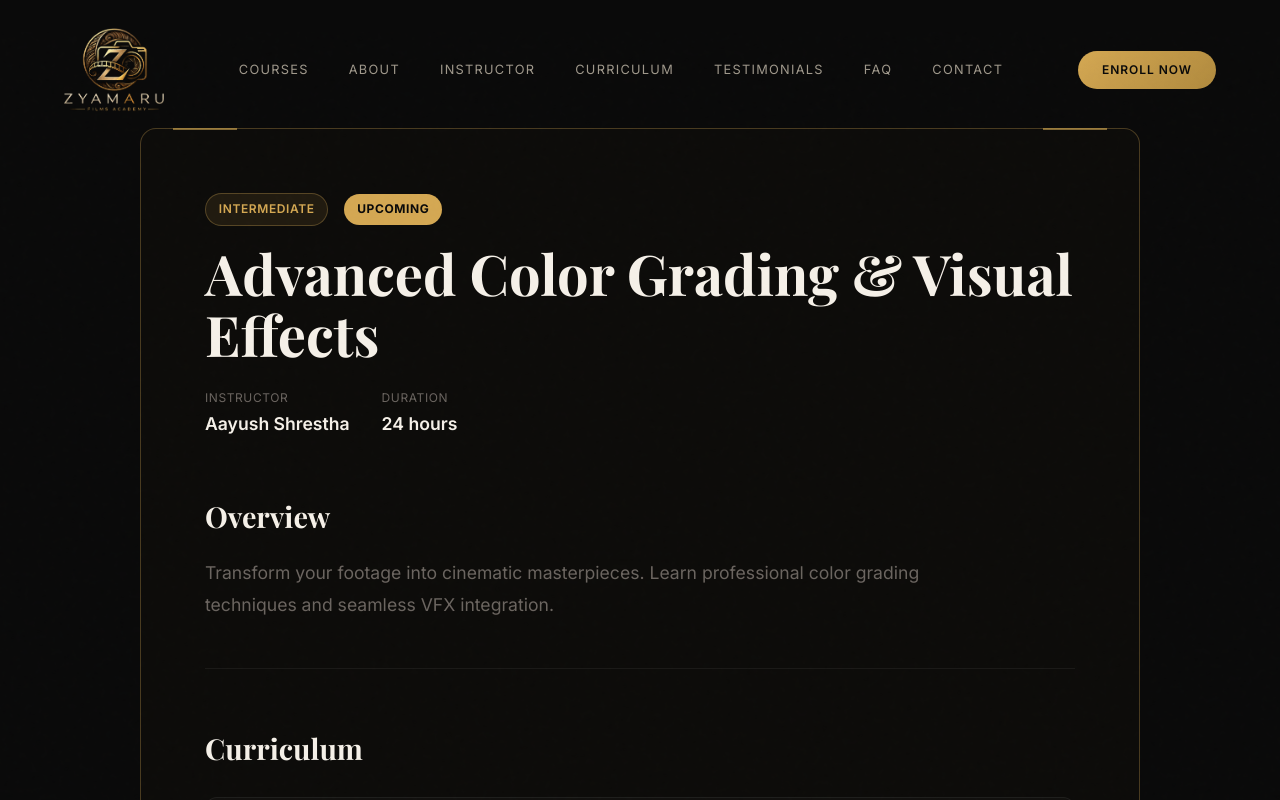
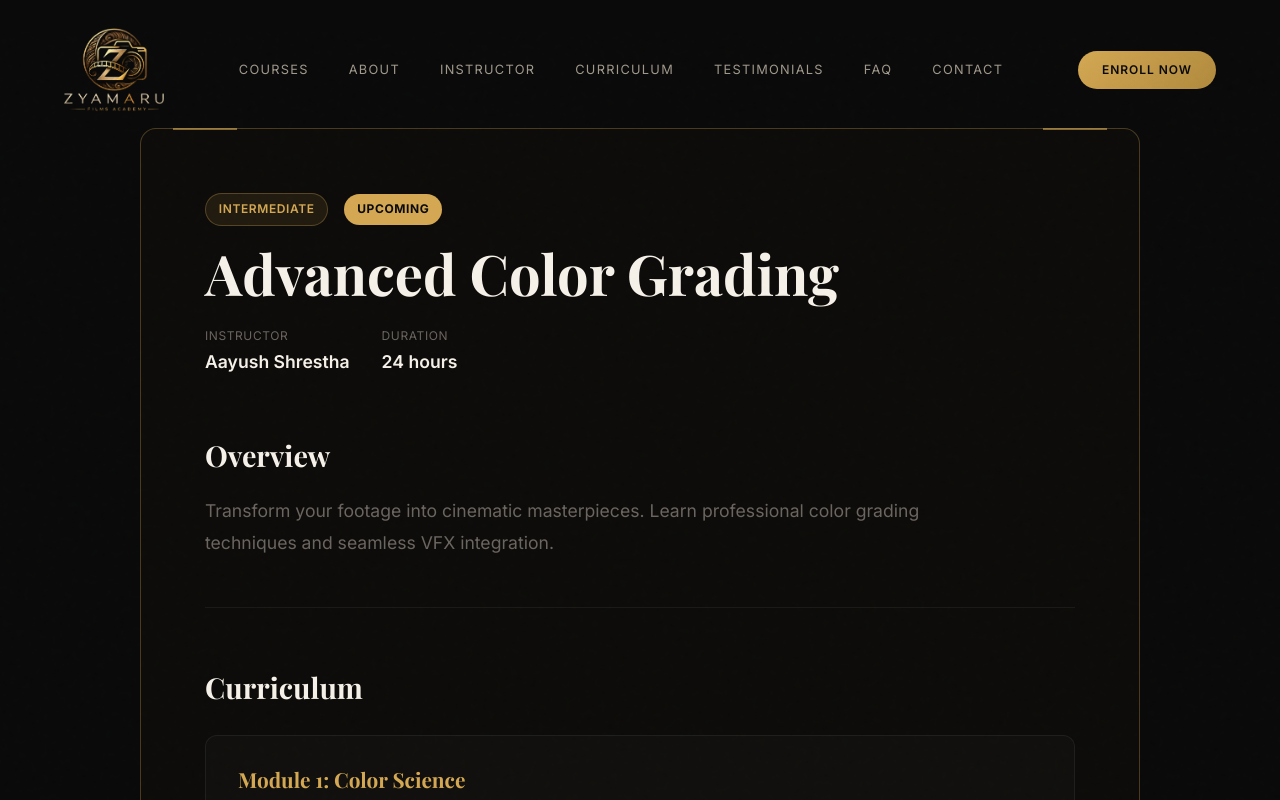
Before and after one commit to Bishes-Maharjan/zyamaru-website-2, a Next.js app: page /course/advanced-color-grading in a window 1280 px wide. Shown: the top 800 px of the page. Built offline with nearby package versions, Linux system fonts and the light colour scheme; a web font is replaced by a local one.

Commit message:
removed visual effects

```diff
--- a/app/data/courses.ts
+++ b/app/data/courses.ts
@@ -148,7 +148,7 @@ export const courses: Course[] = [
   {
     id: 'advanced-color-grading',
     slug: 'advanced-color-grading',
-    title: 'Advanced Color Grading & Visual Effects',
+    title: 'Advanced Color Grading',
     instructor: 'Aayush Shrestha',
     duration: '24 hours',
     level: 'Intermediate',
```
